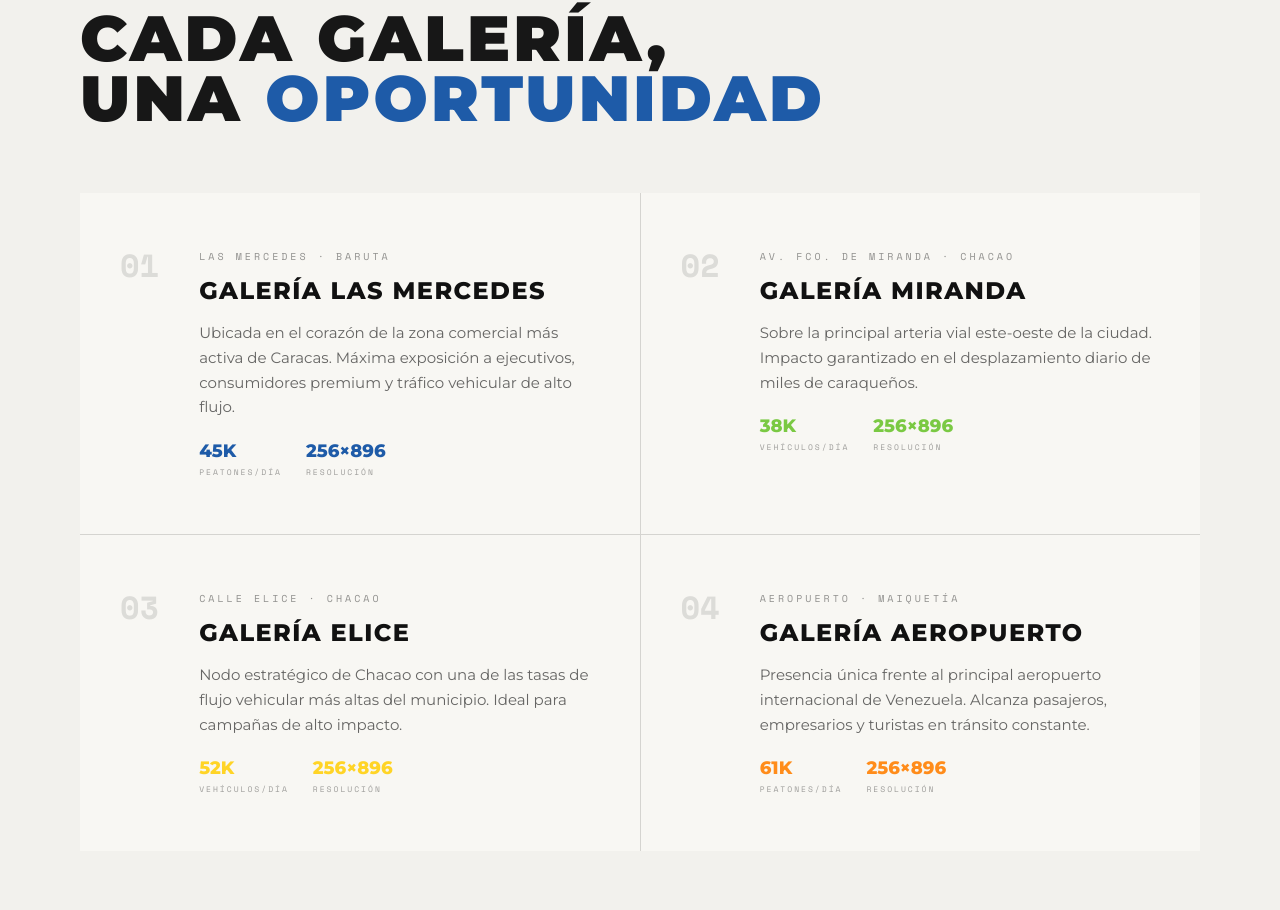
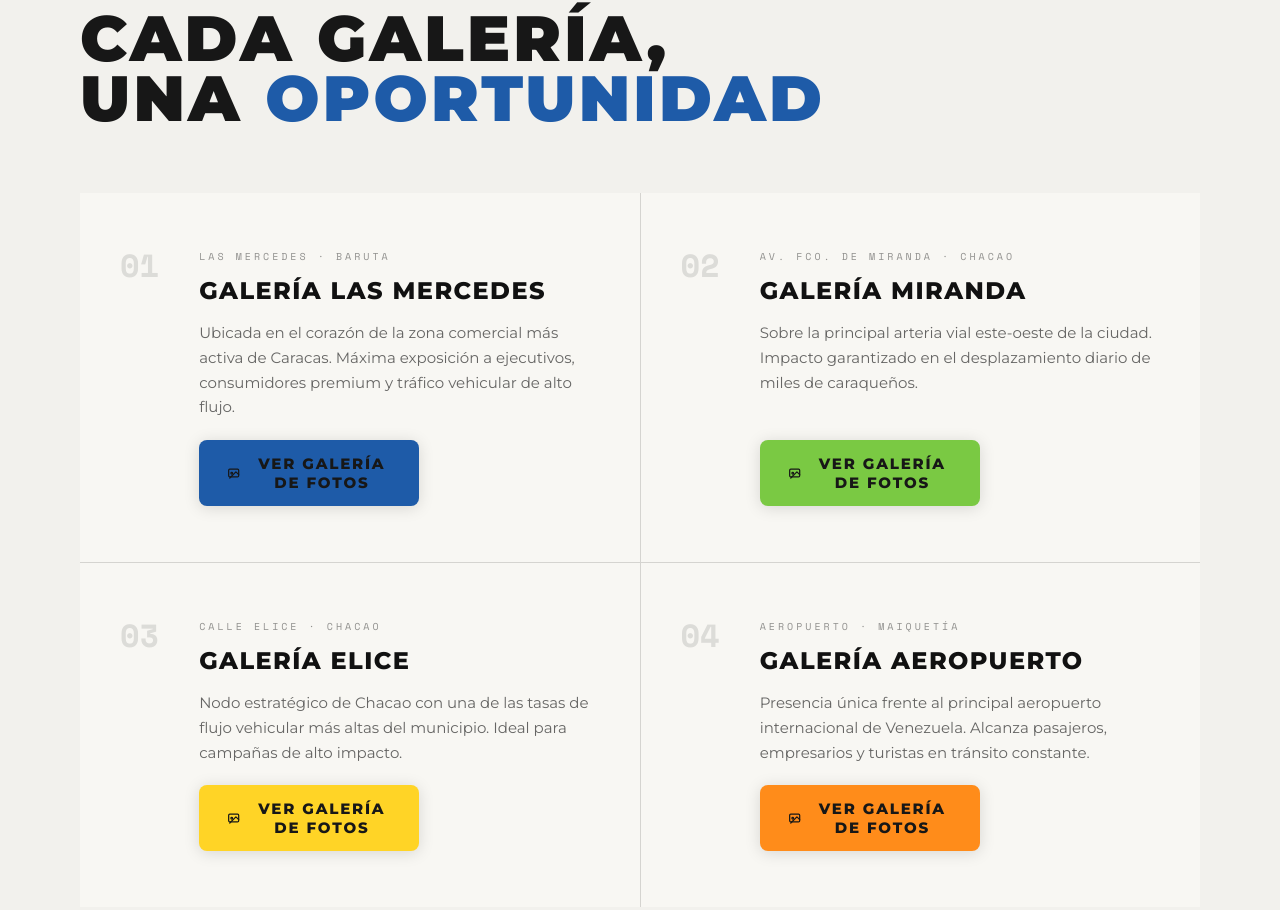
Before and after one commit to SamuelKostko/LANDING-PAGE-COLORS, a plain HTML site: page galerias/index.html in a window 1280 px wide. Shown: the part 1898-2808 px from the top of the page. Drawn offline with nearby package versions, Linux system fonts and the light colour scheme.

Commit message:
ACTION BTN

```diff
--- a/galerias/index.html
+++ b/galerias/index.html
@@ -77,7 +77,14 @@
     /* GALLERY CARDS */
     .galleries-section{padding:120px 80px;background:#f2f1ed;color:#171717;}
     .galleries-grid{display:grid;grid-template-columns:repeat(2,1fr);gap:1px;background:rgba(0,0,0,.12);margin-top:64px;}
-    .gallery-card{background:#f8f7f3;padding:56px 40px;position:relative;overflow:hidden;transition:background .3s;display:flex;gap:40px;align-items:flex-start;}
+    .gallery-card{background:#f8f7f3;padding:56px 40px;position:relative;overflow:hidden;transition:background .3s;display:flex;gap:40px;align-items:stretch;}
+    .gallery-card-body{display:flex;flex-direction:column;flex:1;}
+    .gallery-photo-btn{margin-top:auto !important;
+      min-width: 0;
+      width: 220px;
+      max-width: 100%;
+      align-self: flex-start;
+    }
     .gallery-card:hover{background:#f1eee7;}
     .gallery-card-num{font-family:'Space Mono',monospace;font-size:32px;font-weight:700;color:rgba(23,23,23,.12);flex-shrink:0;line-height:1;}
     .gallery-card-zone{font-family:'Space Mono',monospace;font-size:10px;letter-spacing:.3em;text-transform:uppercase;color:rgba(23,23,23,.45);margin-bottom:12px;}
@@ -328,6 +335,12 @@
       #gallery-next {
         right: 5px;
       }
+      .gallery-photo-btn{margin-top:auto !important;
+      min-width: 0;
+      width: 320px;
+      max-width: 100%;
+      align-self: flex-start;
+      }
     }
   </style>
 </head>
@@ -452,10 +465,10 @@
           <div class="gallery-card-zone">Las Mercedes · Baruta</div>
           <h3 class="gallery-card-name">Galería Las Mercedes</h3>
           <p class="gallery-card-desc">Ubicada en el corazón de la zona comercial más activa de Caracas. Máxima exposición a ejecutivos, consumidores premium y tráfico vehicular de alto flujo.</p>
-          <div class="gallery-card-specs">
-            <div class="gallery-spec"><div class="gallery-spec-val" style="color:var(--blue)">45K</div><div class="gallery-spec-lbl">Peatones/día</div></div>
-            <div class="gallery-spec"><div class="gallery-spec-val" style="color:var(--blue)">256×896</div><div class="gallery-spec-lbl">Resolución</div></div>
-          </div>
+          <button onclick="openModal(1)" class="gallery-photo-btn" style="margin:18px 0 0 0;display:flex;align-items:center;gap:10px;padding:14px 28px;font-size:15px;font-family:'Montserrat',sans-serif;font-weight:800;letter-spacing:.12em;text-transform:uppercase;background:var(--blue);color:#171717;border:none;border-radius:8px;box-shadow:0 2px 16px #0002;cursor:pointer;transition:background .2s,box-shadow .2s;">
+            <svg width="22" height="22" viewBox="0 0 24 24" fill="none" stroke="currentColor" stroke-width="2.2" stroke-linecap="round" stroke-linejoin="round" style="margin-right:2px;"><rect x="3" y="5" width="18" height="14" rx="2"/><circle cx="8.5" cy="12.5" r="1.5"/><path d="M21 15l-5-5L5 21"/></svg>
+            Ver galería de fotos
+          </button>
         </div>
         <div class="gallery-card-line" style="background:var(--blue)"></div>
       </div>
@@ -465,10 +478,10 @@
           <div class="gallery-card-zone">Av. Fco. de Miranda · Chacao</div>
           <h3 class="gallery-card-name">Galería Miranda</h3>
           <p class="gallery-card-desc">Sobre la principal arteria vial este-oeste de la ciudad. Impacto garantizado en el desplazamiento diario de miles de caraqueños.</p>
-          <div class="gallery-card-specs">
-            <div class="gallery-spec"><div class="gallery-spec-val" style="color:var(--green)">38K</div><div class="gallery-spec-lbl">Vehículos/día</div></div>
-            <div class="gallery-spec"><div class="gallery-spec-val" style="color:var(--green)">256×896</div><div class="gallery-spec-lbl">Resolución</div></div>
-          </div>
+          <button onclick="openModal(2)" class="gallery-photo-btn" style="margin:18px 0 0 0;display:flex;align-items:center;gap:10px;padding:14px 28px;font-size:15px;font-family:'Montserrat',sans-serif;font-weight:800;letter-spacing:.12em;text-transform:uppercase;background:var(--green);color:#171717;border:none;border-radius:8px;box-shadow:0 2px 16px #0002;cursor:pointer;transition:background .2s,box-shadow .2s;">
+            <svg width="22" height="22" viewBox="0 0 24 24" fill="none" stroke="currentColor" stroke-width="2.2" stroke-linecap="round" stroke-linejoin="round" style="margin-right:2px;"><rect x="3" y="5" width="18" height="14" rx="2"/><circle cx="8.5" cy="12.5" r="1.5"/><path d="M21 15l-5-5L5 21"/></svg>
+            Ver galería de fotos
+          </button>
         </div>
         <div class="gallery-card-line" style="background:var(--green)"></div>
       </div>
@@ -478,10 +491,10 @@
           <div class="gallery-card-zone">Calle Elice · Chacao</div>
           <h3 class="gallery-card-name">Galería Elice</h3>
           <p class="gallery-card-desc">Nodo estratégico de Chacao con una de las tasas de flujo vehicular más altas del municipio. Ideal para campañas de alto impacto.</p>
-          <div class="gallery-card-specs">
-            <div class="gallery-spec"><div class="gallery-spec-val" style="color:var(--yellow)">52K</div><div class="gallery-spec-lbl">Vehículos/día</div></div>
-            <div class="gallery-spec"><div class="gallery-spec-val" style="color:var(--yellow)">256×896</div><div class="gallery-spec-lbl">Resolución</div></div>
-          </div>
+          <button onclick="openModal(3)" class="gallery-photo-btn" style="margin:18px 0 0 0;display:flex;align-items:center;gap:10px;padding:14px 28px;font-size:15px;font-family:'Montserrat',sans-serif;font-weight:800;letter-spacing:.12em;text-transform:uppercase;background:var(--yellow);color:#171717;border:none;border-radius:8px;box-shadow:0 2px 16px #0002;cursor:pointer;transition:background .2s,box-shadow .2s;">
+            <svg width="22" height="22" viewBox="0 0 24 24" fill="none" stroke="currentColor" stroke-width="2.2" stroke-linecap="round" stroke-linejoin="round" style="margin-right:2px;"><rect x="3" y="5" width="18" height="14" rx="2"/><circle cx="8.5" cy="12.5" r="1.5"/><path d="M21 15l-5-5L5 21"/></svg>
+            Ver galería de fotos
+          </button>
         </div>
         <div class="gallery-card-line" style="background:var(--yellow)"></div>
       </div>
@@ -491,10 +504,10 @@
           <div class="gallery-card-zone">Aeropuerto · Maiquetía</div>
           <h3 class="gallery-card-name">Galería Aeropuerto</h3>
           <p class="gallery-card-desc">Presencia única frente al principal aeropuerto internacional de Venezuela. Alcanza pasajeros, empresarios y turistas en tránsito constante.</p>
-          <div class="gallery-card-specs">
-            <div class="gallery-spec"><div class="gallery-spec-val" style="color:var(--orange)">61K</div><div class="gallery-spec-lbl">Peatones/día</div></div>
-            <div class="gallery-spec"><div class="gallery-spec-val" style="color:var(--orange)">256×896</div><div class="gallery-spec-lbl">Resolución</div></div>
-          </div>
+          <button onclick="openModal(4)" class="gallery-photo-btn" style="margin:18px 0 0 0;display:flex;align-items:center;gap:10px;padding:14px 28px;font-size:15px;font-family:'Montserrat',sans-serif;font-weight:800;letter-spacing:.12em;text-transform:uppercase;background:var(--orange);color:#171717;border:none;border-radius:8px;box-shadow:0 2px 16px #0002;cursor:pointer;transition:background .2s,box-shadow .2s;">
+            <svg width="22" height="22" viewBox="0 0 24 24" fill="none" stroke="currentColor" stroke-width="2.2" stroke-linecap="round" stroke-linejoin="round" style="margin-right:2px;"><rect x="3" y="5" width="18" height="14" rx="2"/><circle cx="8.5" cy="12.5" r="1.5"/><path d="M21 15l-5-5L5 21"/></svg>
+            Ver galería de fotos
+          </button>
         </div>
         <div class="gallery-card-line" style="background:var(--orange)"></div>
       </div>
```
Also changed, not shown: index.html (+34 -0 lines).
